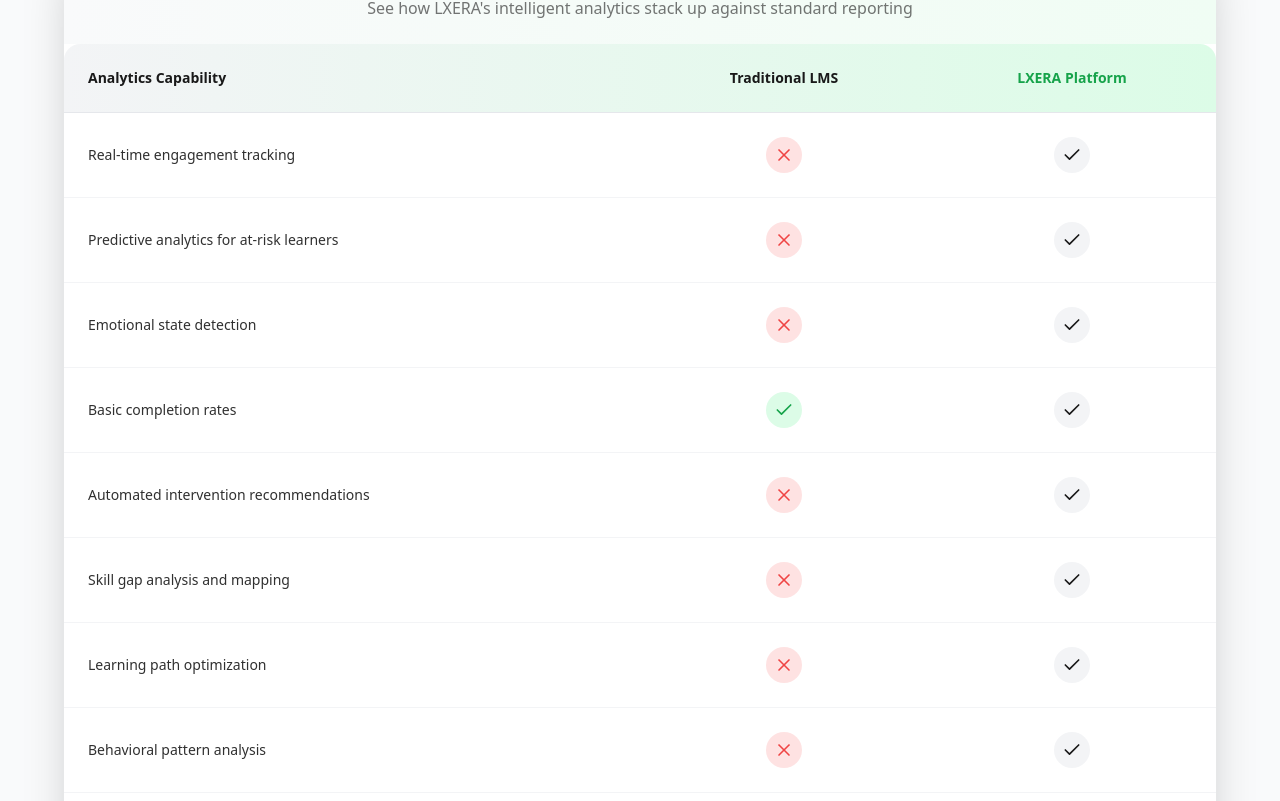
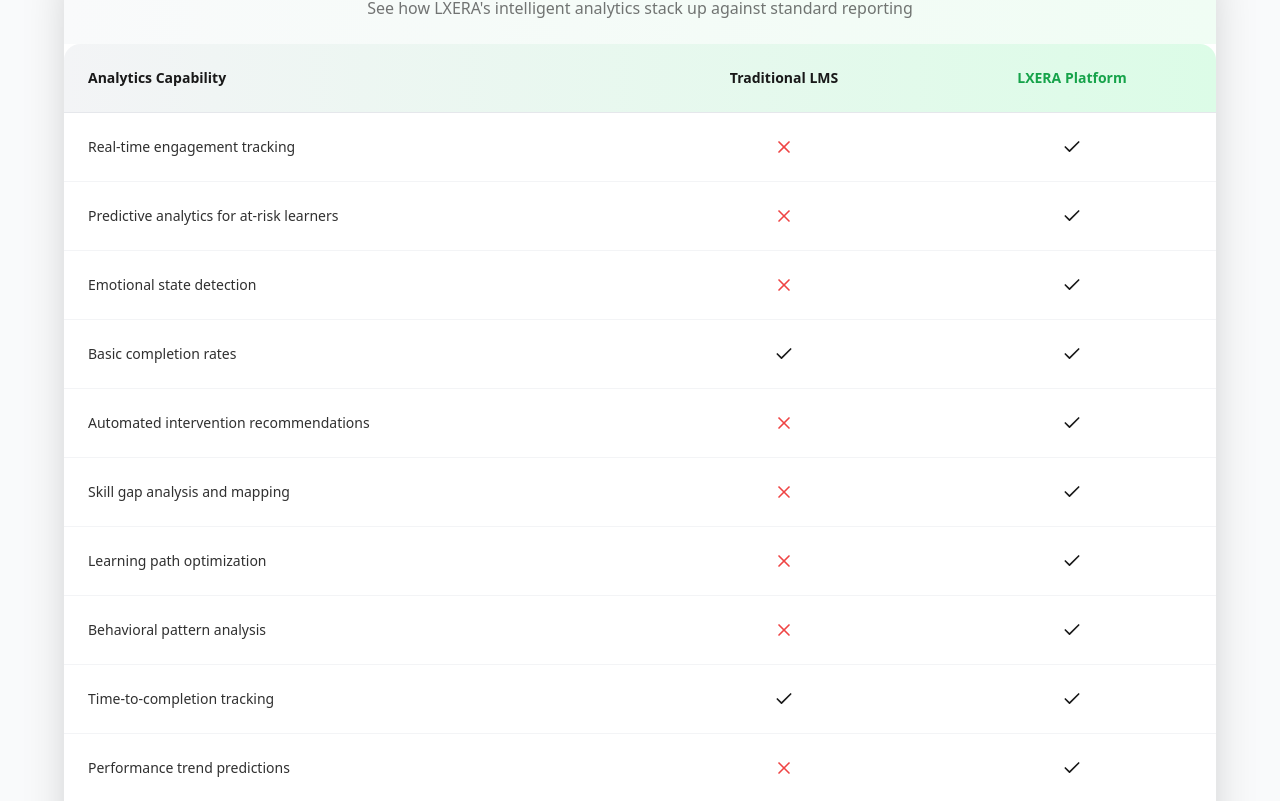
Before and after one commit to kkarakas-lxera/lxera-vision-platform, a React (Vite) app: page /solutions/learning-analytics-insights in a window 1280 px wide. Shown: the part 2978-3779 px from the top of the page. Built offline with nearby package versions, Linux system fonts and the light colour scheme.

Commit message:
Fix: Black check icons in table
Change the check icons in the comparison table to black without a background.

```diff
--- a/src/components/FeatureComparisonTable.tsx
+++ b/src/components/FeatureComparisonTable.tsx
@@ -103,23 +103,17 @@ const FeatureComparisonTable = () => {
                   <TableCell className="text-center py-6">
                     {row.traditional ? (
                       <div className="flex items-center justify-center">
-                        <div className="bg-green-100 rounded-full p-2">
-                          <Check className="w-5 h-5 text-green-600" />
-                        </div>
+                        <Check className="w-5 h-5 text-business-black" />
                       </div>
                     ) : (
                       <div className="flex items-center justify-center">
-                        <div className="bg-red-100 rounded-full p-2">
-                          <X className="w-5 h-5 text-red-500" />
-                        </div>
+                        <X className="w-5 h-5 text-red-500" />
                       </div>
                     )}
                   </TableCell>
                   <TableCell className="text-center py-6 rounded-r-2xl">
                     <div className="flex items-center justify-center">
-                      <div className="bg-gray-100 rounded-full p-2">
-                        <Check className="w-5 h-5 text-business-black" />
-                      </div>
+                      <Check className="w-5 h-5 text-business-black" />
                     </div>
                   </TableCell>
                 </TableRow>
```
